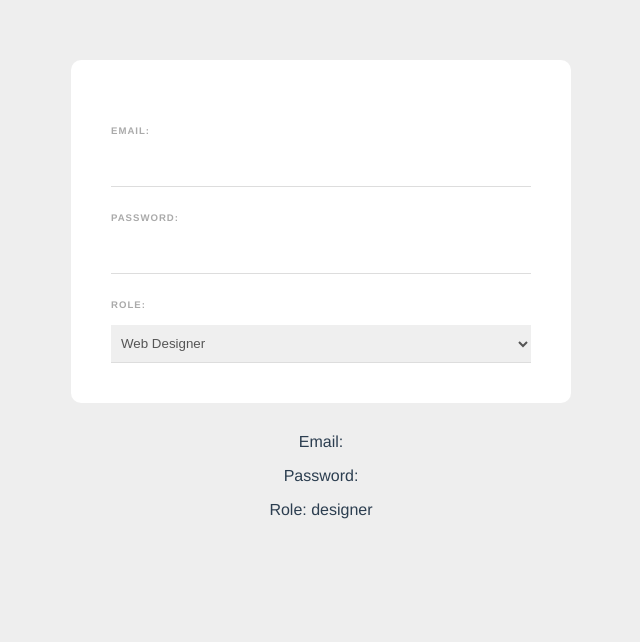
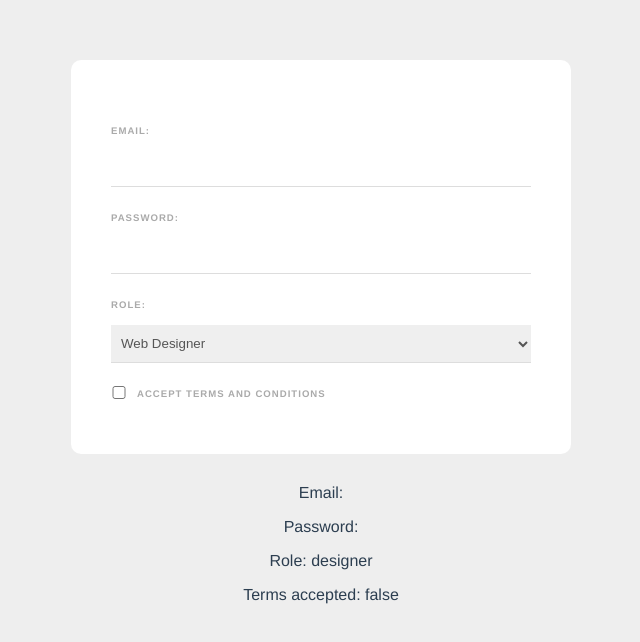
Before and after one commit to sendgn/web-form, a Vue app: page / in a window 1280 px wide. Shown: the top 642 px of the page, without its empty margins (319-959 px from the left). Built offline with nearby package versions, Linux system fonts and the light colour scheme.

Commit message:
Add checkboxes

```diff
--- a/src/components/SignupForm.vue
+++ b/src/components/SignupForm.vue
@@ -11,10 +11,33 @@
       <option value="developer">Web Developer</option>
       <option value="designer">Web Designer</option>
     </select>
+
+    <!-- Single checkbox -->
+    <div class="terms">
+      <input type="checkbox" v-model="terms" required>
+      <label>Accept terms and conditions</label>
+    </div>
+
+    <!-- Multiple checkboxes -->
+    <!-- <div>
+      <input type="checkbox" value="shaun" v-model="names">
+      <label>shaun</label>
+    </div>
+    <div>
+      <input type="checkbox" value="yoshi" v-model="names">
+      <label>yoshi</label>
+    </div>
+    <div>
+      <input type="checkbox" value="mario" v-model="names">
+      <label>mario</label>
+    </div> -->
   </form>
+
   <p>Email: {{ email }}</p>
   <p>Password: {{ password }}</p>
   <p>Role: {{ role }}</p>
+  <p>Terms accepted: {{ terms }}</p>
+  <!-- <p>Names: {{ names }}</p> -->
 </template>
 
 <script>
@@ -23,7 +46,9 @@
     return {
       email: '',
       password: '',
-      role: 'designer'
+      role: 'designer',
+      terms: false,
+      // names: []
     }
   }
 }
@@ -57,4 +82,11 @@
     border-bottom: 1px solid #ddd;
     color: #555;
   }
+  input[type="checkbox"] {
+    display: inline-block;
+    width: 16px;
+    margin: 0 10px 0 0;
+    position: relative;
+    top: 2px;
+  }
 </style>
```
